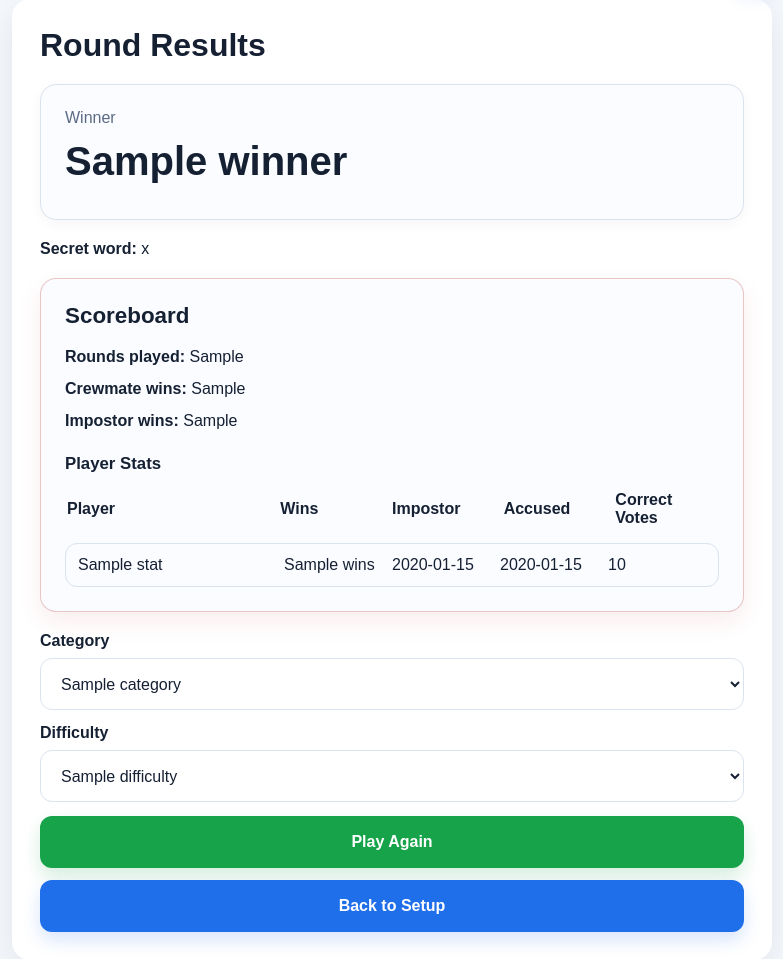
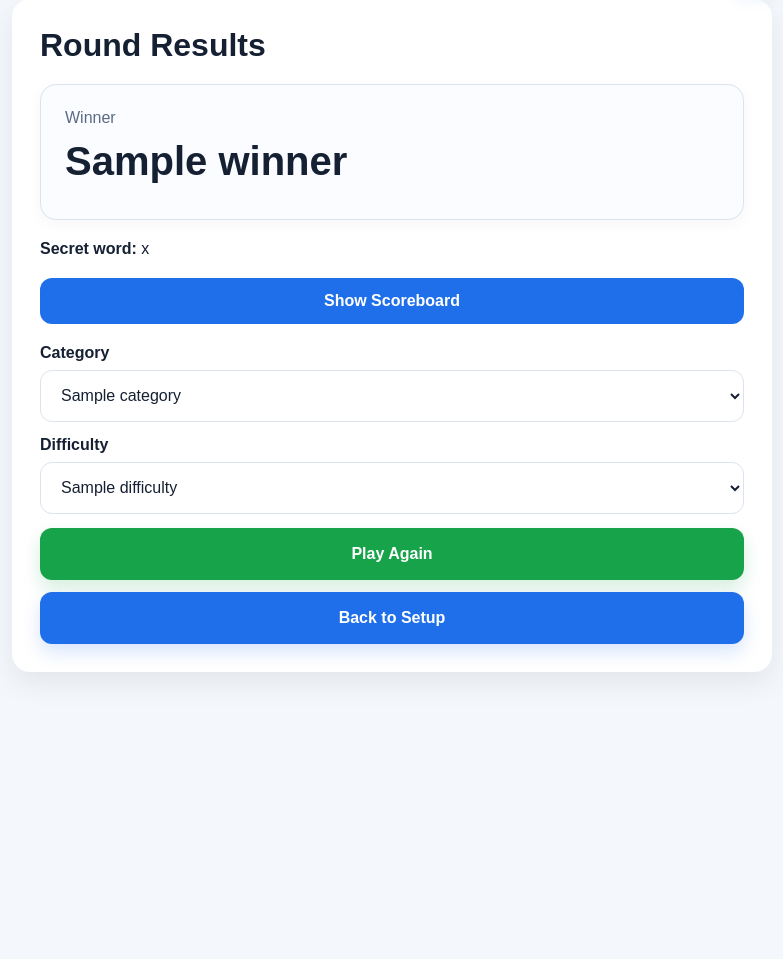
Before and after one commit to sccaaws/impostor-game, a Flask app: template templates/results.html in a window 1280 px wide. Shown: the part 73-1032 px from the top of the page, without its empty margins (248-1031 px from the left). After the commit the page ends 749 px from the top, so only its background shows below. Run offline with Flask 3, Linux system fonts and the light colour scheme; the template is opened without the code that fills it: most values are stand-ins (such as "Sample title", 1, 10 or a date in 2020).

Commit message:
enabled expand/collapse of scoreboard

```diff
--- a/static/style.css
+++ b/static/style.css
@@ -725,3 +725,32 @@ button:active {
   box-shadow: 0 0 0 2px rgba(239, 68, 68, 0.2),
     0 8px 24px rgba(239, 68, 68, 0.15);
 }
+
+.scoreboard-panel {
+  margin-top: 20px;
+}
+
+.scoreboard-toggle {
+  list-style: none;
+  cursor: pointer;
+  font-weight: 700;
+  background: var(--blue);
+  color: white;
+  padding: 14px 16px;
+  border-radius: 12px;
+  text-align: center;
+  user-select: none;
+}
+
+.scoreboard-toggle::-webkit-details-marker {
+  display: none;
+}
+
+.scoreboard-panel[open] .scoreboard-toggle {
+  background: var(--blue-dark);
+  margin-bottom: 12px;
+}
+
+.scoreboard-card {
+  margin-top: 12px;
+}
--- a/templates/results.html
+++ b/templates/results.html
@@ -43,7 +43,7 @@
     {% endif %}
   </div>
 
-{% if scoreboard %}
+<!-- {% if scoreboard %}
   <div class="card {% if winner == 'Crewmates' %}result-win{% else %}result-loss{% endif %}">
     <h2>Scoreboard</h2>
     <div class="stack">
@@ -73,7 +73,41 @@
       {% endfor %}
     </div>
   </div>
-{% endif %}
+{% endif %} -->
+  <details class="scoreboard-panel">
+    <summary class="scoreboard-toggle">Show Scoreboard</summary>
+
+    <div class="card scoreboard-card">
+      <h2>Scoreboard</h2>
+
+      <div class="stack">
+        <div><strong>Rounds played:</strong> {{ scoreboard.rounds_played }}</div>
+        <div><strong>Crewmate wins:</strong> {{ scoreboard.crewmate_wins }}</div>
+        <div><strong>Impostor wins:</strong> {{ scoreboard.impostor_wins }}</div>
+      </div>
+
+      <h3 class="mobile-section-title">Player Stats</h3>
+      <div class="stats-table">
+        <div class="stats-row stats-header">
+          <div>Player</div>
+          <div>Wins</div>
+          <div>Impostor</div>
+          <div>Accused</div>
+          <div>Correct Votes</div>
+        </div>
+
+        {% for stat in scoreboard.player_stats %}
+          <div class="stats-row">
+            <div>{{ stat.name }}</div>
+            <div>{{ stat.wins }}</div>
+            <div>{{ stat.times_impostor }}</div>
+            <div>{{ stat.times_accused }}</div>
+            <div>{{ stat.correct_votes }}</div>
+          </div>
+        {% endfor %}
+      </div>
+    </div>
+  </details>
 
   <div class="actions">
   <form method="post" action="{{ url_for('play_again') }}" class="stack">
```
